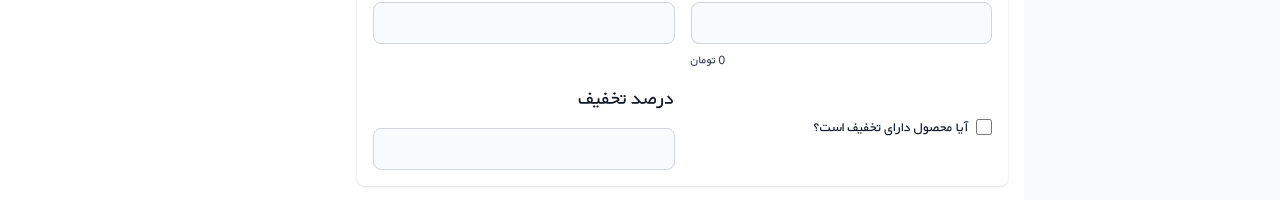
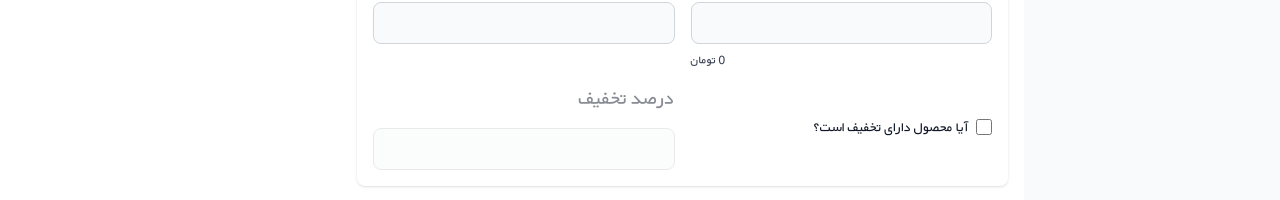
Before and after one commit to mahlakhalili/admin-pannel, a React (Vite) app: page /product/add in a window 1280 px wide. Shown: the part 509-709 px from the top of the page. Built offline with nearby package versions, Linux system fonts and the light colour scheme; data requests are answered from the project's data file.

Commit message:
Update index.css

```diff
--- a/src/index.css
+++ b/src/index.css
@@ -14,6 +14,10 @@
 	}
 	.form-input {
 		@apply grid gap-2 h-max;
+	}
+
+	.form-input.disabled {
+		@apply opacity-50 cursor-auto;
 	}
 
 	.form-input label {
@@ -33,6 +37,7 @@
 	.form-input select {
 		@apply bg-gray-50 border border-gray-300 text-gray-900 text-sm rounded-lg focus:ring-blue-500 focus:border-blue-500 block w-full p-2.5 outline-none;
 	}
+
 	.btn {
 		@apply flex items-center justify-center shadow-sm outline-none focus:right-4 px-1 py-2;
 	}
```
